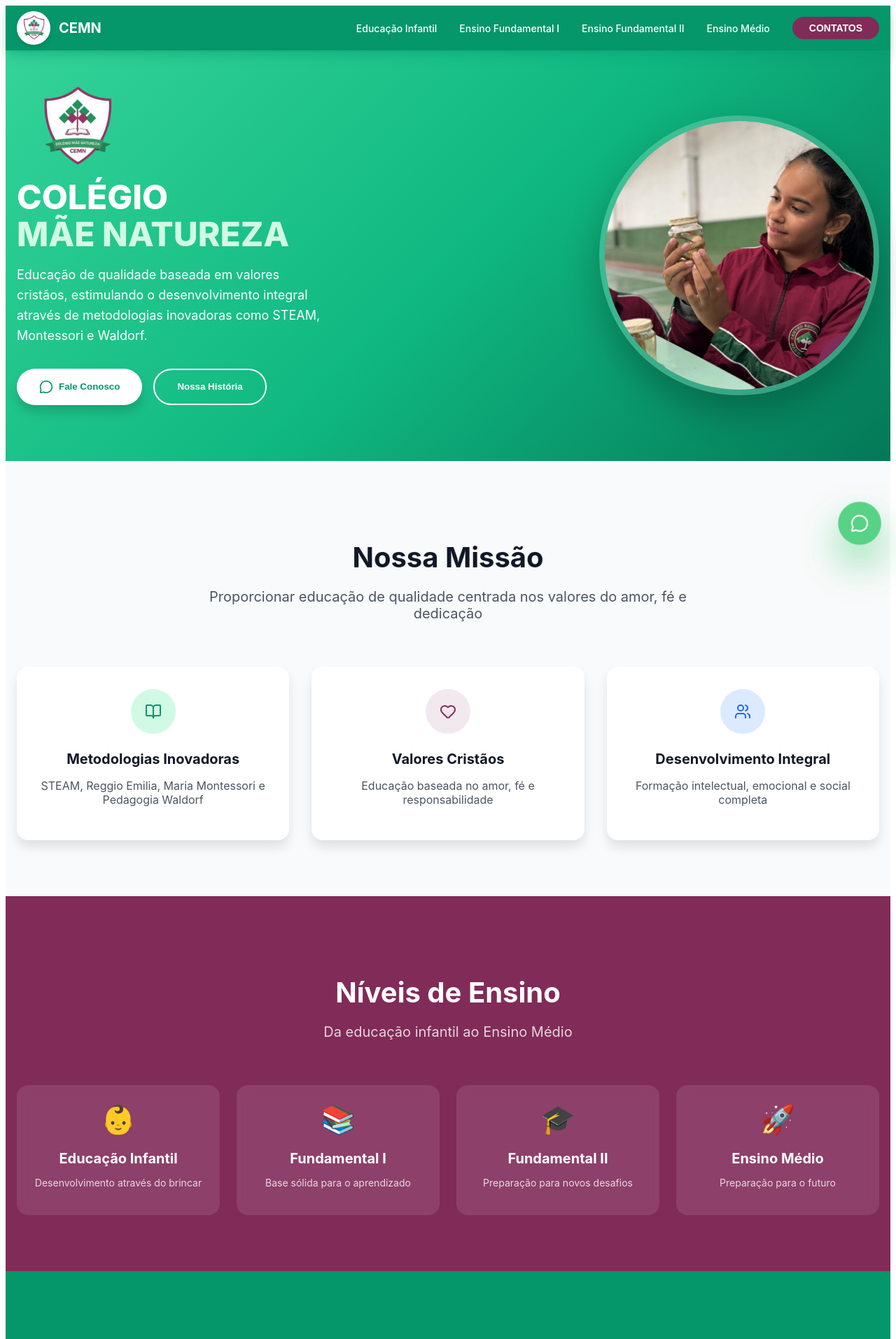
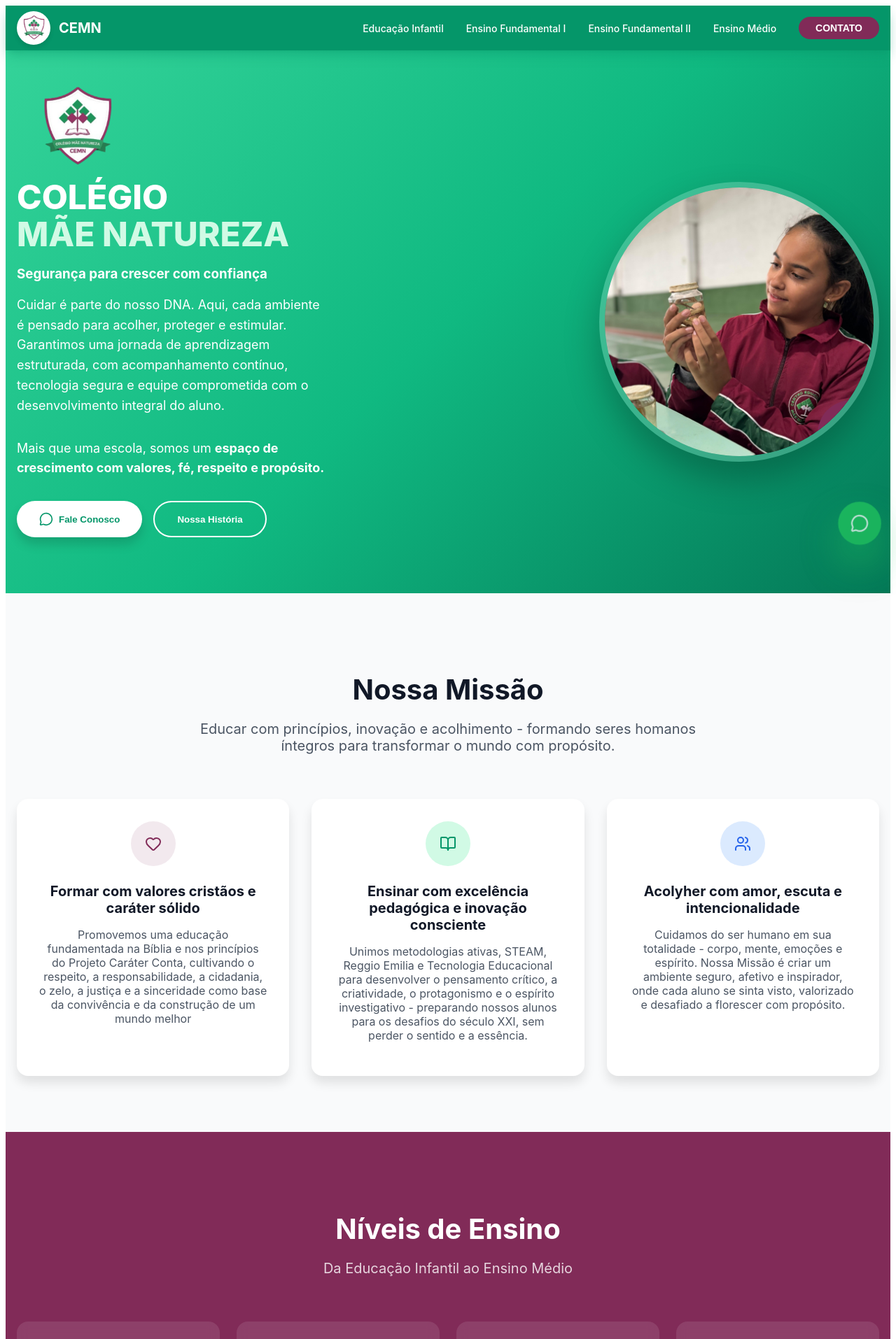
Before and after one commit to Ebraim30/CEMN, a Vue app: page / in a window 1280 px wide. Shown: the top 1914 px of the page at 70% size. Built offline with nearby package versions, Linux system fonts and the light colour scheme.

Commit message:
texto arrumado falta arrumar fotos e mais alguns ajustes

```diff
--- a/src/App.vue
+++ b/src/App.vue
@@ -19,7 +19,7 @@
         <a @click="currentPage = 'ensfun1'">Ensino Fundamental I</a>
         <a @click="currentPage = 'ensfun2'">Ensino Fundamental II</a>
         <a @click="currentPage = 'ensmed'">Ensino Médio</a>
-        <button @click="openWhatsApp" class="btn-contact">CONTATOS</button>
+        <button @click="openWhatsApp" class="btn-contact">CONTATO</button>
       </nav>
       <!-- Mobile menu button -->
       <button @click="toggleMobileMenu" class="btn-mobile-menu" aria-label="Abrir menu mobile">
@@ -33,7 +33,7 @@
       <a @click="currentPage = 'ensfun1'; mobileMenuOpen = false">Ensino Fundamental I</a>
       <a @click="currentPage = 'ensfun2'; mobileMenuOpen = false">Ensino Fundamental II</a>
       <a @click="currentPage = 'ensmed'; mobileMenuOpen = false">Ensino Médio</a>
-      <button @click="openWhatsApp" class="btn-contact-mobile">CONTATOS</button>
+      <button @click="openWhatsApp" class="btn-contact-mobile">CONTATO</button>
     </div>
   </header>
 
@@ -52,10 +52,12 @@
               <span class="hero-title-highlight">MÃE NATUREZA</span>
             </h1>
           </div>
+          <h3>Segurança para crescer com confiança</h3>
           <p class="hero-description">
-            Educação de qualidade baseada em valores cristãos, estimulando o desenvolvimento
-            integral através de metodologias inovadoras como STEAM, Montessori e Waldorf.
+           Cuidar é parte do nosso DNA. Aqui, cada ambiente é pensado para acolher, proteger e estimular. Garantimos uma jornada de aprendizagem estruturada, com acompanhamento contínuo, tecnologia segura e equipe comprometida com o desenvolvimento integral do aluno.
           </p>
+          <p class="hero-description">Mais que uma escola, somos um <strong>espaço de crescimento com valores, fé, respeito e propósito.  </strong></p>
+
           <div class="hero-buttons">
             <button @click="openWhatsApp" class="btn-whatsapp">
               <MessageCircleIcon class="icon-sm" />
@@ -84,29 +86,31 @@
       <div class="about-content">
         <div class="about-header">
           <h2>Nossa Missão</h2>
-          <p>Proporcionar educação de qualidade centrada nos valores do amor, fé e dedicação</p>
+          <p>Educar com princípios, inovação e acolhimento - formando seres homanos íntegros para transformar o mundo com propósito. </p>
         </div>
         <div class="about-cards">
+
+          <div class="card">
+            <div class="card-icon bg-fuchsia-light">
+              <HeartIcon class="icon-md fuchsia" />
+            </div>
+            <h3>Formar com valores cristãos e caráter sólido</h3>
+            <p>Promovemos uma educação fundamentada na Bíblia e nos princípios do Projeto Caráter Conta, cultivando o respeito, a responsabilidade, a cidadania, o zelo, a justiça e a sinceridade como base da convivência e da construção de um mundo melhor</p>
+          </div>
           <div class="card">
             <div class="card-icon bg-emerald-light">
               <BookOpenIcon class="icon-md emerald" />
             </div>
-            <h3>Metodologias Inovadoras</h3>
-            <p>STEAM, Reggio Emilia, Maria Montessori e Pedagogia Waldorf</p>
-          </div>
-          <div class="card">
-            <div class="card-icon bg-fuchsia-light">
-              <HeartIcon class="icon-md fuchsia" />
-            </div>
-            <h3>Valores Cristãos</h3>
-            <p>Educação baseada no amor, fé e responsabilidade</p>
+            <h3>Ensinar com excelência pedagógica e inovação consciente</h3>
+
+            <p>Unimos  metodologias ativas, STEAM, Reggio Emilia e Tecnologia Educacional para desenvolver o pensamento crítico, a criatividade, o protagonismo e o espírito investigativo - preparando nossos alunos para os desafios do século XXI, sem perder o sentido e a essência.</p>
           </div>
           <div class="card">
             <div class="card-icon bg-blue-light">
               <UsersIcon class="icon-md blue" />
             </div>
-            <h3>Desenvolvimento Integral</h3>
-            <p>Formação intelectual, emocional e social completa</p>
+            <h3>Acolyher com amor, escuta e intencionalidade</h3>
+            <p>Cuidamos do ser humano em sua totalidade - corpo, mente, emoções e espírito. Nossa Missão é criar um ambiente seguro, afetivo e inspirador, onde cada aluno se sinta visto, valorizado e desafiado a florescer com propósito.</p>
           </div>
         </div>
       </div>
@@ -117,7 +121,7 @@
       <div class="education-content">
         <div class="education-header">
           <h2>Níveis de Ensino</h2>
-          <p>Da educação infantil ao Ensino Médio</p>
+          <p>Da Educação Infantil ao Ensino Médio</p>
         </div>
         <div class="education-cards">
           <div class="edu-card" @click="currentPage = 'educainf'">
@@ -223,11 +227,7 @@
               <h3>Montessori</h3>
               <p>Método de ensino personalizado</p>
             </div>
-            <div class="metodologia-card">
-              <div class="metodologia-icon">W</div>
-              <h3>Waldorf</h3>
-              <p>Pedagogia holística</p>
-            </div>
+
           </div>
         </div>
       </div>
@@ -246,8 +246,8 @@
     <section class="page-hero">
       <div class="page-hero-content">
         <div class="page-hero-icon">👶</div>
-        <h1>Educação Infantil</h1>
-        <p>Desenvolvimento integral através do brincar, descobrir e aprender</p>
+        <h1>Educação Infantil - Onde o aprender florece com afeto</h1>
+        <p>Do brincar ao conhecer, cada detalhe é pensado para encantar</p>
       </div>
     </section>
 
@@ -293,18 +293,19 @@
           <div class="atividades-grid">
             <div class="atividade-card">
               <div class="atividade-icon">🎨</div>
-              <h3>Arte e Criatividade</h3>
-              <p>Desenvolvimento da expressão artística e criativa</p>
+              <h3>Desinvolvimento global e intencional</h3>
+              <p>A Educação Infantil no Colégio Mãe Natureza é fundamentada na abordagem Reggio Emilia, no brincar como linguagem essencial da infância e em propostas baseadas nas <strong>Metodologias Ativas.</strong></p>
+            <p>O ambiente é organizado para promover <strong>curiosidade, criatividade e autonomia,</strong> respeitando os ritmos individuais. Cada atividade tem um propósito pedagógico claro aliado ao desenvolvimento das funções cognitivas, motoras e socioemocionais.</p>
             </div>
             <div class="atividade-card">
               <div class="atividade-icon">🌱</div>
-              <h3>Contato com a Natureza</h3>
-              <p>Aprendizado ao ar livre e sustentabilidade</p>
+              <h3>Afeto e vínculos que ensinam</h3>
+              <p>Aqui, cada criança é vista como única e potente. O acolhimento amoroso, o cuidadfo diário e o vínculo com os educadores criam um ambiente seguro e estimulante. As descobertqs são celebradas com entusiasmo, e a família é parceira em cada passo da jornada.</p>
             </div>
             <div class="atividade-card">
               <div class="atividade-icon">👥</div>
-              <h3>Socialização</h3>
-              <p>Desenvolvimento de habilidades sociais</p>
+              <h3>Segurança, rotina e acolhimento</h3>
+              <p>Ambientes planejados, alimentação supervisionada, rotina estruturada e uma equipe comprometida com o bem-estar da criança garantem tranquilidade às famílias. Formamos com amor princípios e propósitos - desde os primeiros passos.</p>
             </div>
           </div>
         </div>
@@ -325,7 +326,8 @@
       <div class="page-hero-content">
         <div class="page-hero-icon">📚</div>
         <h1>Ensino Fundamental I</h1>
-        <p>Construindo bases sólidas para o aprendizado e desenvolvimento acadêmico</p>
+        <p>Aprender com propósito e encantamento</p>
+        <p>Conhecimento vivo, experiências reais e valores que formam.</p>
       </div>
     </section>
 
@@ -361,30 +363,24 @@
               <div class="area-icon">
                 <BookOpenIcon class="icon-md" />
               </div>
-              <h3>Língua Portuguesa</h3>
-              <p>Leitura, escrita e interpretação</p>
+              <h3>Metodologias que desenvolvem habilidades</h3>
+              <p>Com o material da <strong>Geekie</strong> e uma proposta pedagógica que integra <strong>Metodologias Ativas, Reggio Emilia, projetos integradores, salas temáticas e gamificação,</strong> nossos alunos desenvolvem competências como <strong>raciocínio lógico, leitura crítica e resolução de problemas,</strong> de forma significativa e conectada ao mundo atual</p>
             </div>
             <div class="area-card">
               <div class="area-icon">
                 <span class="area-number">123</span>
               </div>
-              <h3>Matemática</h3>
-              <p>Raciocínio lógico e cálculos</p>
+              <h3>Emoção e vínculo no processo de aprender</h3>
+              <p>A cada nova experiência, o brilho nos olhos das crianças mostra que estão aprendendo com alegria. Com aulas de <strong>Robótica, Programação, Ciências em laboratório, dois idiomas</strong> (Inglês e Libras) e vivências cristãs, estimulamos o engajamento afetivo e a construação do conhecimento com sentido.</p>
             </div>
             <div class="area-card">
               <div class="area-icon">
                 <span class="area-emoji">🌍</span>
               </div>
-              <h3>Ciências</h3>
-              <p>Descoberta do mundo</p>
-            </div>
-            <div class="area-card">
-              <div class="area-icon">
-                <span class="area-emoji">🎨</span>
-              </div>
-              <h3>Arte e Cultura</h3>
-              <p>Expressão e criatividade</p>
-            </div>
+              <h3>Estrutura que acolhe e protege</h3>
+              <p>Oferecemos uma base segura com acompanhamentop individualizado, ambientes estimulantes e valores cristãos que guiam nossa prática. Aqui, o aprendizado é construido com propósito e segurança.</p>
+            </div>
+
           </div>
         </div>
       </div>
@@ -404,7 +400,8 @@
       <div class="page-hero-content">
         <div class="page-hero-icon">🎓</div>
         <h1>Ensino Fundamental II</h1>
-        <p>Preparação para novos desafios com aprofundamento do conhecimento</p>
+        <p>Protagonismo, tecnologia e construção de identidade</p>
+        <p>Do conhecimento à ação, uma etapa que transforma</p>
       </div>
     </section>
 
@@ -441,28 +438,16 @@
           <h2>Disciplinas Principais</h2>
           <div class="disciplinas-grid">
             <div class="disciplina-card">
-              <h3>Línguas</h3>
-              <p>Português, Inglês e Espanhol</p>
+              <h3>Aprender com profundidade e sentido</h3>
+              <p>Com o material Geekie e práticas pedagógicas qye envolvem <strong>projetos Interdisciplinares, laboratórios, aulas de campo e sala invertida,</strong> nossos alunos desenvolvem habilidades essenciais para o mundo em constante mudança. A tecnologia é integrada à rotina com o uso de <strong>CHromeBooks,</strong> promovendo a autonomia a aprendizagem personalizada.</p>
             </div>
             <div class="disciplina-card">
-              <h3>Exatas</h3>
-              <p>Matemática e Física</p>
+              <h3>Conexão com a fase e com o propósito</h3>
+              <p>Essa é uma fase de mudanças e desconbertas - Por isso, nossa proposta considera as emoções, os valores e os desafios do pré-adolescente. Projetos como <strong>Empreendedorismo, Programação, Robótica e Cultura Digital</strong> despertam o interesse e promovem o engajamento com temas que fazem sentido para os alunos.</p>
             </div>
             <div class="disciplina-card">
-              <h3>Humanas</h3>
-              <p>História e Geografia</p>
-            </div>
-            <div class="disciplina-card">
-              <h3>Ciências</h3>
-              <p>Biologia e Química</p>
-            </div>
-            <div class="disciplina-card">
-              <h3>Arte e Cultura</h3>
-              <p>Artes e Educação Física</p>
-            </div>
-            <div class="disciplina-card">
-              <h3>Tecnologia</h3>
-              <p>Informática e Robótica</p>
+              <h3>Apoio, limites e estrutura sólida</h3>
+              <p>Odferecemos uma base segura e acolhedora, com regras claras, acompanhamento emocional e orientações constantes. Trabalhamos com a formação do caráter, a valorização da fé e o compromisso com a verdade, formando jovens preparados para fazer boas escolhas.</p>
             </div>
           </div>
         </div>
@@ -483,7 +468,8 @@
       <div class="page-hero-content">
         <div class="page-hero-icon">🚀</div>
         <h1>Ensino Médio</h1>
-        <p>Preparação completa para o futuro acadêmico e profissional</p>
+        <p>Excelência, autonomia e propósito de vida</p>
+        <p>Preparar para o ENEM e para a vida com identidade e valores</p>
       </div>
     </section>
 
@@ -517,23 +503,18 @@
           <div class="conhecimento-grid">
             <div class="conhecimento-card">
               <div class="conhecimento-icon">📖</div>
-              <h3>Linguagens</h3>
-              <p>Português, Literatura, Inglês</p>
+              <h3>Autodesempenho e foco no futuro</h3>
+              <p>No Ensino Médio, oferecemos um currículo robusto com <strong>preparação para vestibulares e ENEM,</strong> trilhas formativas personalizadas, simulados, tutorial e o usoi intensivo da plataforma <strong>Geekie One</strong> com <strong>ChromeBooks individuais.</strong> O pensamento crítico, a fluência digital e a autonomia intelectual são amplamente desenvolvidos.</p>
             </div>
             <div class="conhecimento-card">
               <div class="conhecimento-icon">🔢</div>
-              <h3>Matemática</h3>
-              <p>Álgebra, Geometria, Estatística</p>
+              <h3>Escolhas com propósito e construção de identidade</h3>
+              <p>Sabemos que o Ensino Médio é decisivo. Por isso, promovemos vivÊncias que ajudam o aluno a entender <strong>quem ele é e quem deseja se tornar.</strong> Trabalhamos projetos de vida, orientação vocacional, rodas de conversa e momentos de escuta que apoiam esse processo de autoconhecimento e decisão.</p>
             </div>
             <div class="conhecimento-card">
               <div class="conhecimento-icon">🧪</div>
-              <h3>Ciências da Natureza</h3>
-              <p>Física, Química, Biologia</p>
-            </div>
-            <div class="conhecimento-card">
-              <div class="conhecimento-icon">🌍</div>
-              <h3>Ciências Humanas</h3>
-              <p>História, Geografia, Sociologia</p>
+              <h3>Segurança emocional e espiritual para seguir em frente</h3>
+              <p>Oferecemso um ambiente que equilibra exigÊncia acadêmica com suporte emocional, fé cristã e uma estrutura sólida de acompanhamento. Aqui, o aluno é preparado para ser excelente, ético e humano - em qualquer caminho que escolher. </p>
             </div>
           </div>
         </div>
@@ -550,7 +531,7 @@
         </div>
         <div class="footer-text">
           <h3 style="margin-bottom: 2%;">Colégio Mãe Natureza</h3>
-          <span>Educação com amor e dedicação</span>
+          <span>Princípios e tecnologia na educação</span>
         </div>
       </div>
       <div class="footer-menu">
```
